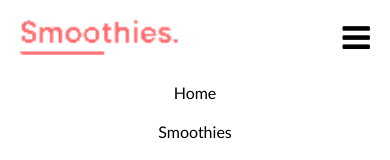
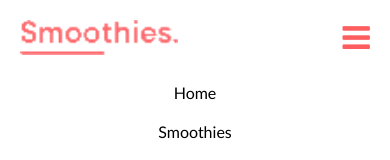
Before and after one commit to zazeli/6-berries_project, a website: page index.html in a window 390 px wide. In both pictures the pointer is over the icon 356 px from the left and 37 px from the top of the page. Shown: the top 160 px of the page. Drawn offline with Linux system fonts and the light colour scheme.

Commit message:
Hamburger hover adjustment

```diff
--- a/css/main.css
+++ b/css/main.css
@@ -85,6 +85,11 @@ main.container {
 
 .hamburger {
   font-size: 2em;
+}
+
+.hamburger:hover {
+  color: var(--primary-color);
+  cursor: pointer;
 }
 
 .gallery {
```
